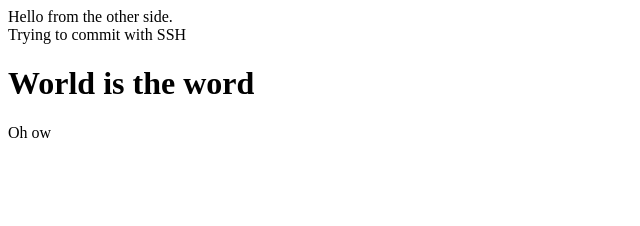
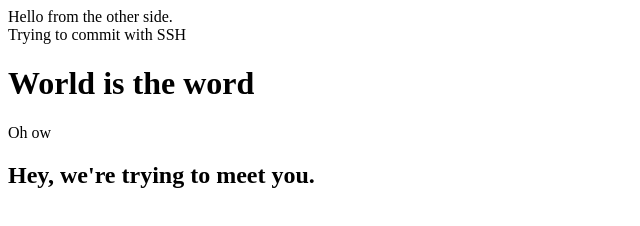
Before and after one commit to rovis43/demo-repo, a plain HTML site: page index.html in a window 1280 px wide. Shown: the whole page, without its empty margins (0-640 px from the left). Drawn offline with Linux system fonts and the light colour scheme.

Commit message:
Added some lines in index and readme

```diff
--- a/index.html
+++ b/index.html
@@ -4,3 +4,5 @@
 
 <h1>World is the word</h1>
 <p>Oh ow</p>
+
+<h2>Hey, we're trying to meet you.</h2>
```
Also changed, not shown: 1 other file.
